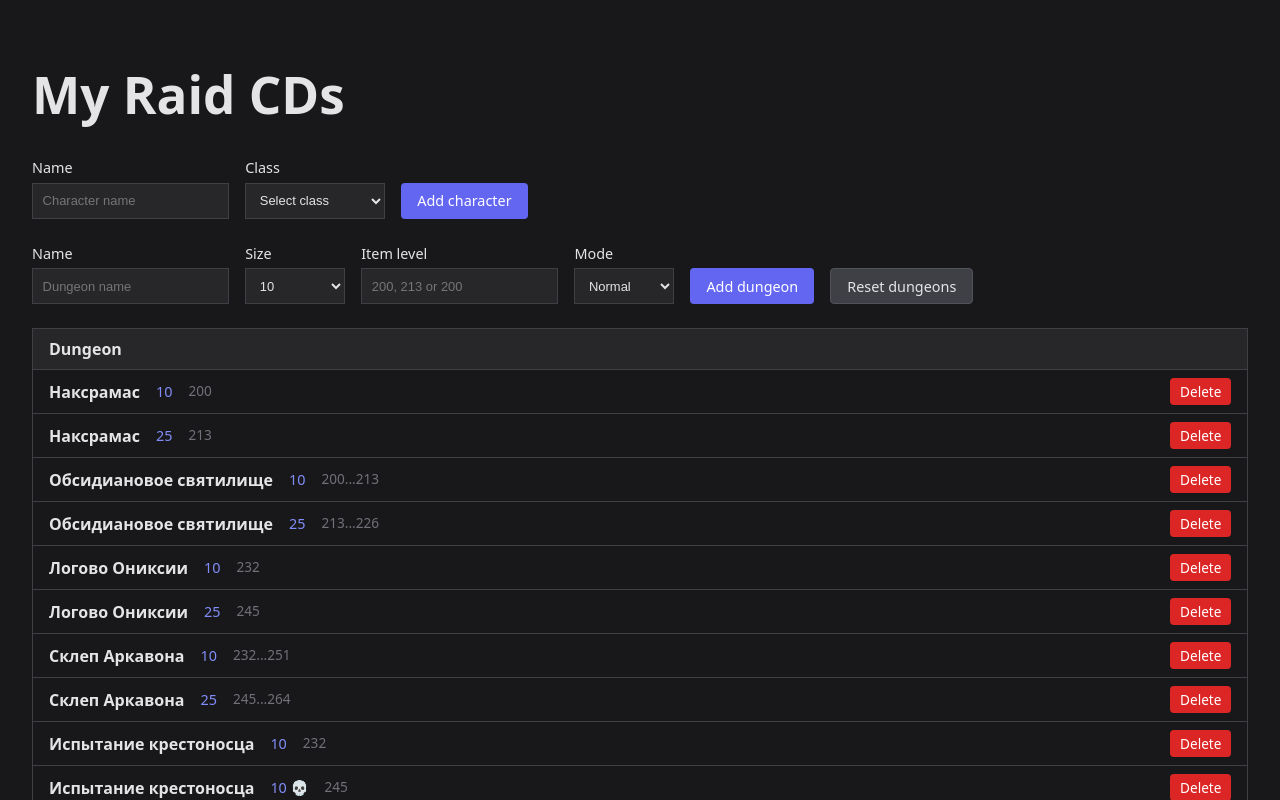
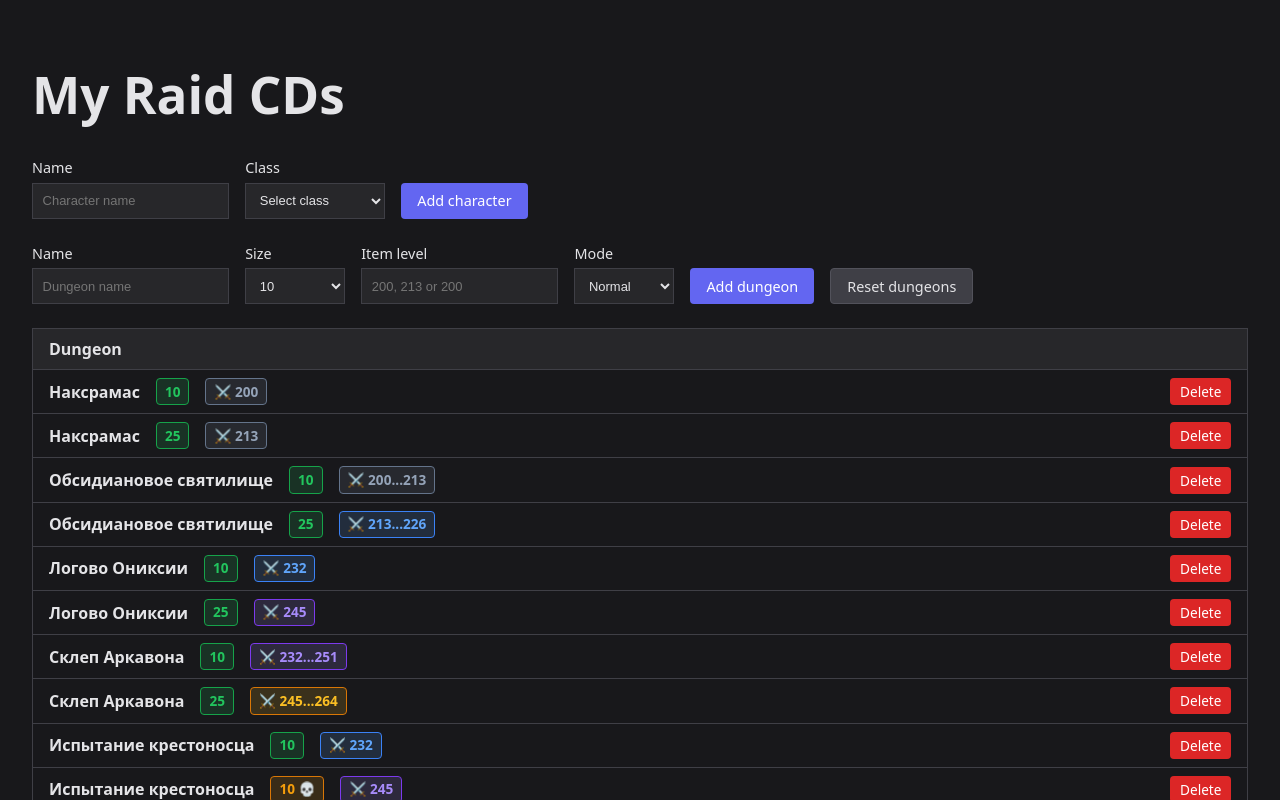
Before and after one commit to sergimax/my-raid-cds, a React (Vite) app: page / in a window 1280 px wide. Shown: the top 800 px of the page. Built offline with nearby package versions, Linux system fonts and the light colour scheme.

Commit message:
feat(dungeon-table): add item level tier calculation and enhance styling for dungeon mode and item level displays

```diff
--- a/src/components/dungeon-table/index.tsx
+++ b/src/components/dungeon-table/index.tsx
@@ -1,6 +1,15 @@
 import { DungeonMode } from "../../types/dungeons.ts";
 import type { DungeonTableProps } from "./types";
 import "./styles.css";
+
+function getItemLevelTier(itemLevel: number[]): number {
+  if (itemLevel.length === 0) return 1;
+  const max = Math.max(...itemLevel);
+  if (max >= 260) return 4;
+  if (max >= 240) return 3;
+  if (max >= 220) return 2;
+  return 1;
+}
 
 export function DungeonTable({
   dungeons,
@@ -64,12 +73,18 @@ export function DungeonTable({
             <td>
               <div className="dungeon-table-dungeon-cell">
                 <span className="dungeon-name">{dungeon.name}</span>
-                <span className="dungeon-mode">
+                <span
+                  className={`dungeon-mode dungeon-mode--${
+                    dungeon.mode === DungeonMode.HEROIC ? "heroic" : "normal"
+                  }`}
+                >
                   {dungeon.size}
                   {dungeon.mode === DungeonMode.HEROIC ? " 💀" : ""}
                 </span>
-                <span className="dungeon-item-level">
-                  {dungeon.itemLevel.join("...")}
+                <span
+                  className={`dungeon-item-level dungeon-item-level--tier-${getItemLevelTier(dungeon.itemLevel)}`}
+                >
+                  ⚔️ {dungeon.itemLevel.join("...")}
                 </span>
                 <button
                   type="button"
--- a/src/components/dungeon-table/styles.css
+++ b/src/components/dungeon-table/styles.css
@@ -22,14 +22,56 @@
 
 .dungeon-table .dungeon-mode {
   margin-left: 0.5rem;
-  font-size: 0.9em;
-  color: #818cf8;
+  padding: 0.15rem 0.5rem;
+  font-size: 0.85em;
+  font-weight: 600;
+  border-radius: 4px;
+  border: 1px solid;
+}
+
+.dungeon-table .dungeon-mode--normal {
+  color: #22c55e;
+  background-color: rgba(34, 197, 94, 0.15);
+  border-color: #16a34a;
+}
+
+.dungeon-table .dungeon-mode--heroic {
+  color: #f59e0b;
+  background-color: rgba(245, 158, 11, 0.15);
+  border-color: #d97706;
 }
 
 .dungeon-table .dungeon-item-level {
   margin-left: 0.5rem;
+  padding: 0.15rem 0.5rem;
   font-size: 0.85em;
-  color: #71717a;
+  font-weight: 600;
+  border-radius: 4px;
+  border: 1px solid;
+}
+
+.dungeon-table .dungeon-item-level--tier-1 {
+  color: #94a3b8;
+  background-color: rgba(148, 163, 184, 0.12);
+  border-color: #64748b;
+}
+
+.dungeon-table .dungeon-item-level--tier-2 {
+  color: #60a5fa;
+  background-color: rgba(96, 165, 250, 0.15);
+  border-color: #3b82f6;
+}
+
+.dungeon-table .dungeon-item-level--tier-3 {
+  color: #a78bfa;
+  background-color: rgba(167, 139, 250, 0.15);
+  border-color: #7c3aed;
+}
+
+.dungeon-table .dungeon-item-level--tier-4 {
+  color: #fbbf24;
+  background-color: rgba(251, 191, 36, 0.15);
+  border-color: #d97706;
 }
 
 .dungeon-table .class-icon {
```
